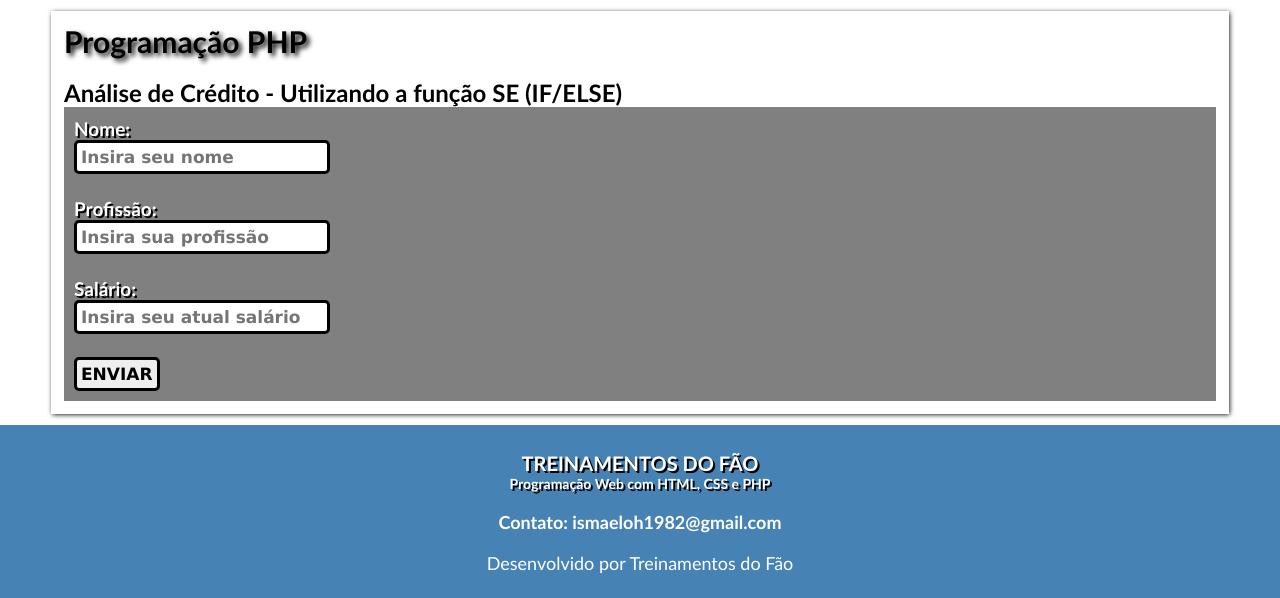
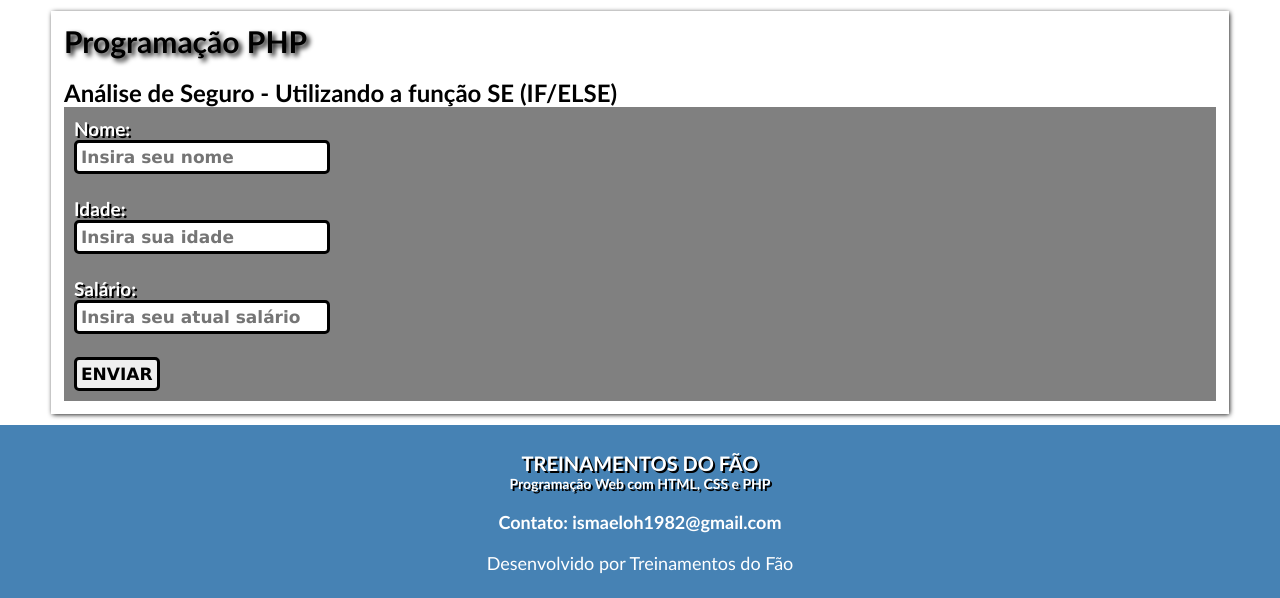
Before and after one commit to ismaeloh/programacaoWeb-PHP-se, a PHP site: page / in a window 1280 px wide. Shown: the part 67-665 px from the top of the page. Run offline with PHP 8.4, Linux system fonts and the light colour scheme.

Commit message:
quinta alteração

```diff
--- a/analise.php
+++ b/analise.php
@@ -51,14 +51,14 @@
 
             $nome = $_POST["nome"];
 
-            $profissao = $_POST["profissao"];
+            $idade = $_POST["idade"];
 
             $salario = $_POST["salario"];
 
                 echo "Olá Sr(a) <b>$nome</b>, abaixo está o resultado de sua solicitação:<br><br>";
 
-                if($salario >=2000){
-                    echo "Parabéns, seu crédito <b>foi aprovado</b>, um de nossos consultores entrará em contato em breve!<br>";
+                if($salario >=2000 && $idade > 18){
+                    echo "Parabéns, seu seguro <b>foi aprovado</b>, um de nossos consultores entrará em contato em breve!<br>";
                     echo "Agradecemos a confiança<br>";
                 }else{
                     echo "<b>Infelizmente</b>, sua solicitação <b>não foi aprovada</b> neste momento<br><br>";
--- a/index.php
+++ b/index.php
@@ -44,7 +44,7 @@
 
     <section>
         <h1>Programação PHP</h1><br>
-        <h2>Análise de Crédito - Utilizando a função SE (IF/ELSE)</h2>
+        <h2>Análise de Seguro - Utilizando a função SE (IF/ELSE)</h2>
 
        <div class="formulario">
 
@@ -54,8 +54,8 @@
                 <input type="text" name="nome" id="nome" placeholder="Insira seu nome">
                 <br>
                 <br>
-                <label for="profissao">Profissão:</label><br>
-                <input type="text" name="profissao" id="profissao" placeholder="Insira sua profissão">
+                <label for="idade">Idade:</label><br>
+                <input type="text" name="idade" id="idade" placeholder="Insira sua idade">
                 <br>
                 <br>
                 <label for="salario">Salário:</label><br>
```
